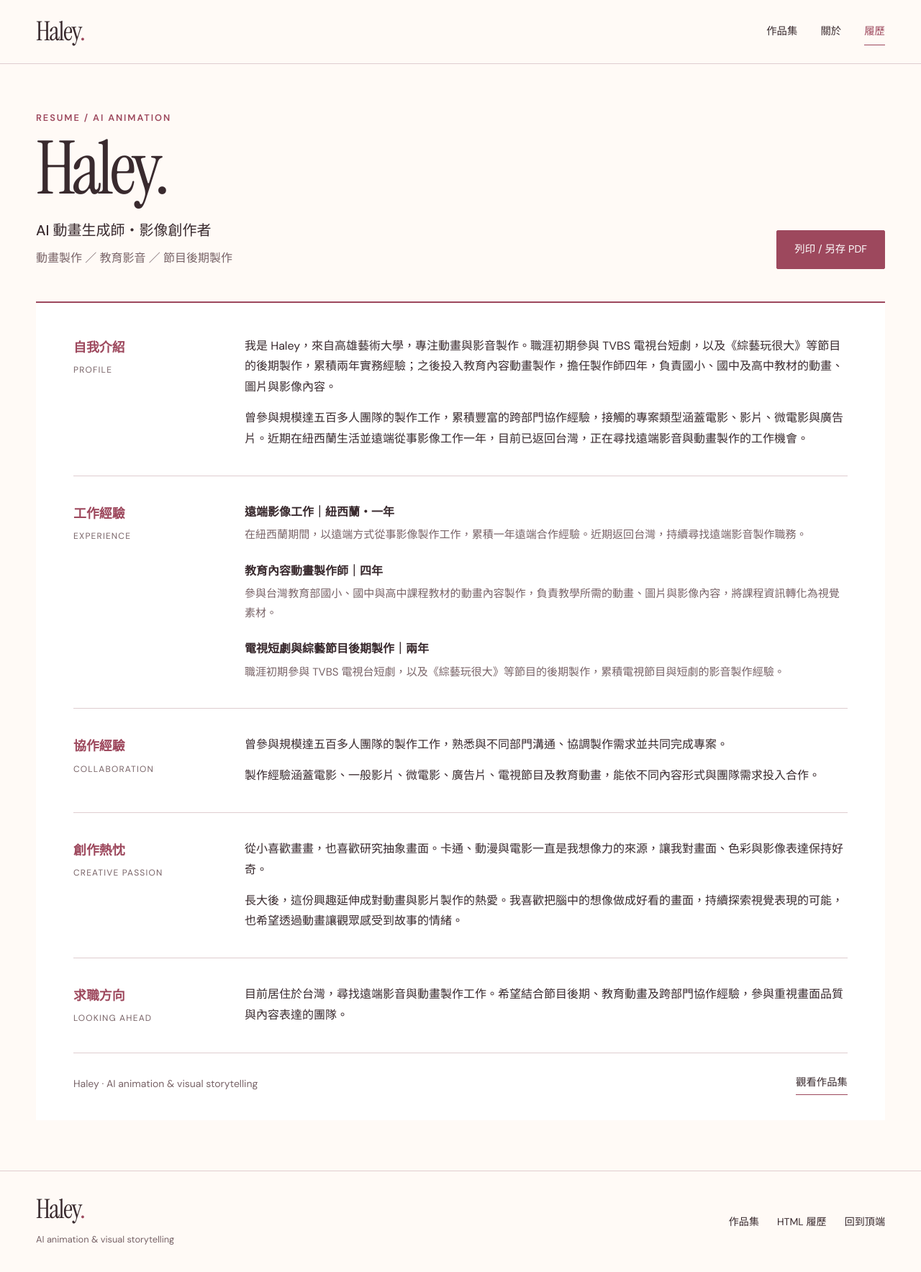
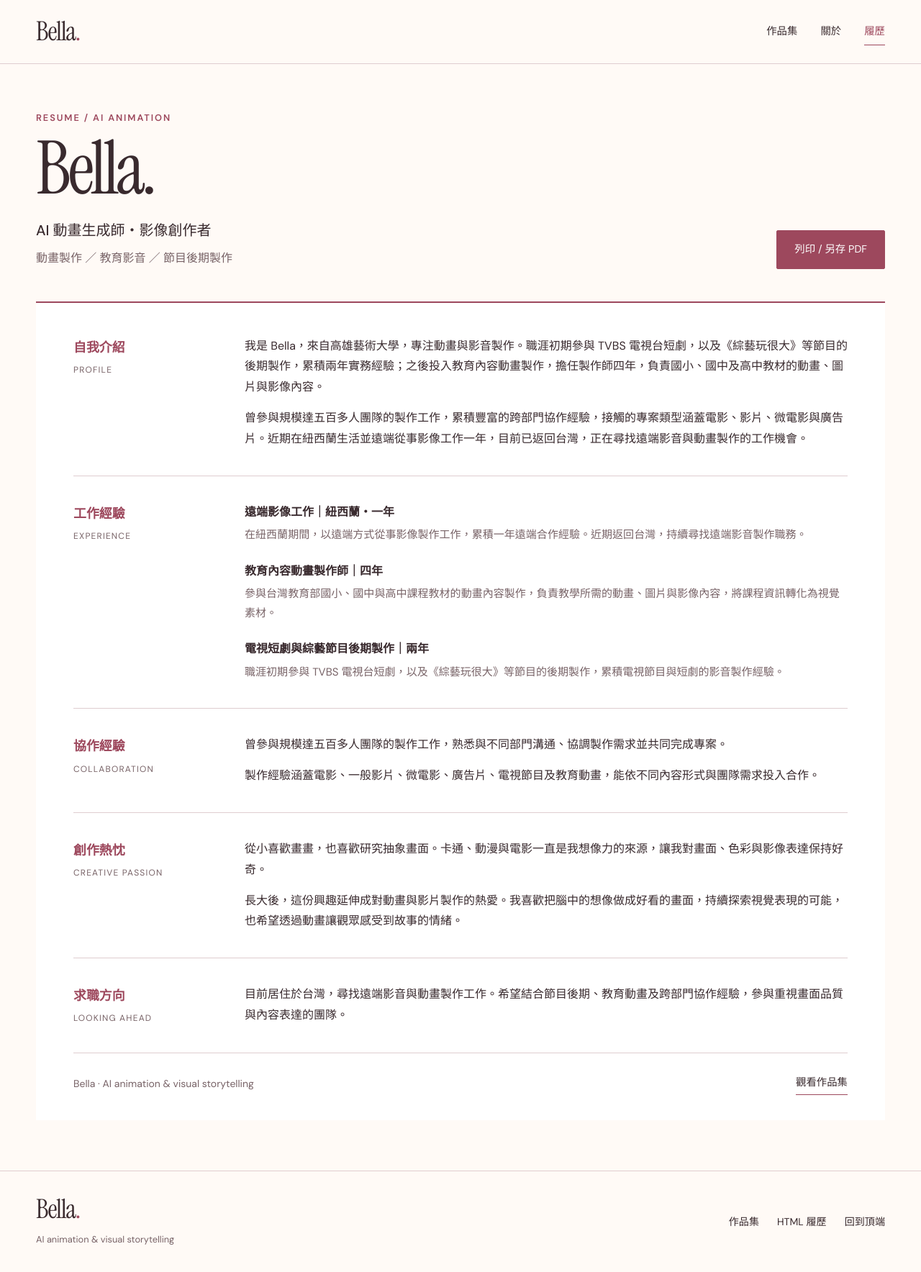
Before and after one commit to EdisonWang-Web/bella, a plain HTML site: page resume.html in a window 1280 px wide. Shown: the whole page at 72% size. Drawn offline with Linux system fonts and the light colour scheme.

Commit message:
Rename portfolio and resume to Bella and switch custom domain

```diff
--- a/resume.html
+++ b/resume.html
@@ -4,8 +4,8 @@
   <meta charset="utf-8">
   <meta name="viewport" content="width=device-width, initial-scale=1">
   <meta name="theme-color" content="#fffaf6">
-  <title>Haley｜AI 動畫生成師・HTML 履歷</title>
-  <meta name="description" content="Haley 的 AI 動畫生成履歷。包含自我介紹、工作經驗、跨部門協作與遠端工作方向。">
+  <title>Bella｜AI 動畫生成師・HTML 履歷</title>
+  <meta name="description" content="Bella 的 AI 動畫生成履歷。包含自我介紹、工作經驗、跨部門協作與遠端工作方向。">
   <link rel="preconnect" href="https://fonts.googleapis.com">
   <link rel="preconnect" href="https://fonts.gstatic.com" crossorigin>
   <link rel="stylesheet" href="styles.css">
@@ -15,7 +15,7 @@
 <a class="skip-link" href="#main">跳至主要內容</a>
 <header class="site-header">
   <nav class="nav shell" aria-label="主要導覽">
-    <a class="wordmark" href="index.html" aria-label="Haley 首頁">Haley<span>.</span></a>
+    <a class="wordmark" href="index.html" aria-label="Bella 首頁">Bella<span>.</span></a>
     <div class="nav-links">
       <a href="index.html#works">作品集</a>
       <a href="index.html#about">關於</a>
@@ -25,14 +25,14 @@
 </header>
 <main id="main" class="shell">
   <header class="resume-intro">
-    <div><p class="eyebrow">Resume / AI animation</p><h1>Haley<span>.</span></h1><p class="resume-role">AI 動畫生成師・影像創作者</p><p class="resume-subtitle">動畫製作 ／ 教育影音 ／ 節目後期製作</p></div>
+    <div><p class="eyebrow">Resume / AI animation</p><h1>Bella<span>.</span></h1><p class="resume-role">AI 動畫生成師・影像創作者</p><p class="resume-subtitle">動畫製作 ／ 教育影音 ／ 節目後期製作</p></div>
     <button type="button" class="button print-button">列印 / 另存 PDF</button>
   </header>
-  <article class="resume-body" aria-label="Haley 履歷">
+  <article class="resume-body" aria-label="Bella 履歷">
     <section class="resume-section">
       <h2>自我介紹<small>Profile</small></h2>
       <div>
-        <p>我是 Haley，來自高雄藝術大學，專注動畫與影音製作。職涯初期參與 TVBS 電視台短劇，以及《綜藝玩很大》等節目的後期製作，累積兩年實務經驗；之後投入教育內容動畫製作，擔任製作師四年，負責國小、國中及高中教材的動畫、圖片與影像內容。</p>
+        <p>我是 Bella，來自高雄藝術大學，專注動畫與影音製作。職涯初期參與 TVBS 電視台短劇，以及《綜藝玩很大》等節目的後期製作，累積兩年實務經驗；之後投入教育內容動畫製作，擔任製作師四年，負責國小、國中及高中教材的動畫、圖片與影像內容。</p>
         <p>曾參與規模達五百多人團隊的製作工作，累積豐富的跨部門協作經驗，接觸的專案類型涵蓋電影、影片、微電影與廣告片。近期在紐西蘭生活並遠端從事影像工作一年，目前已返回台灣，正在尋找遠端影音與動畫製作的工作機會。</p>
       </div>
     </section>
@@ -62,12 +62,12 @@
       <h2>求職方向<small>Looking ahead</small></h2>
       <div><p>目前居住於台灣，尋找遠端影音與動畫製作工作。希望結合節目後期、教育動畫及跨部門協作經驗，參與重視畫面品質與內容表達的團隊。</p></div>
     </section>
-    <div class="resume-end"><p>Haley · AI animation &amp; visual storytelling</p><a class="text-link" href="index.html#works">觀看作品集</a></div>
+    <div class="resume-end"><p>Bella · AI animation &amp; visual storytelling</p><a class="text-link" href="index.html#works">觀看作品集</a></div>
   </article>
 </main>
 <footer class="site-footer">
   <div class="shell footer-content">
-    <div><a class="wordmark" href="index.html">Haley<span>.</span></a><p class="footer-note">AI animation &amp; visual storytelling</p></div>
+    <div><a class="wordmark" href="index.html">Bella<span>.</span></a><p class="footer-note">AI animation &amp; visual storytelling</p></div>
     <div class="footer-links"><a href="index.html#works">作品集</a><a href="resume.html">HTML 履歷</a><a href="#main">回到頂端</a></div>
   </div>
 </footer>
```
Also changed, not shown: index.html (+7 -7 lines), 1 other file.
